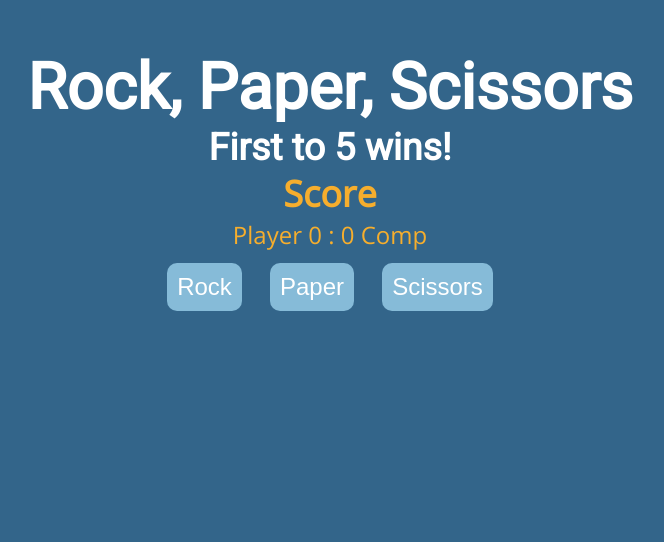
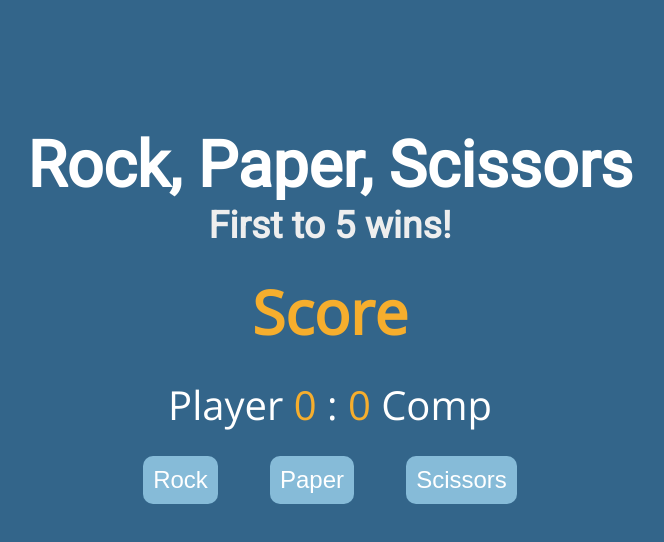
Before and after one commit to Max-Marquez/rock-paper-scissors-v2, a plain HTML site: page index.html in a window 1280 px wide. Shown: the whole page, without its empty margins (310-974 px from the left). Drawn offline with nearby package versions, Linux system fonts and the light colour scheme.

Commit message:
Updated for readability
Updated index.html, style.css, app.js to create better  UX with hover button animation. refactored CSS so scores and results are more pronounced so a user will know for sure when they win

```diff
--- a/app.js
+++ b/app.js
@@ -16,8 +16,8 @@ const win = document.getElementById('winner')
 
 // Update the scores in the DOM, each time the btn is clicked
 function keepScore(playerScore, computerScore) {
-      pPlayer.innerHTML = `Player ${playerScore} `;
-      pComp.innerHTML = `${computerScore} Comp`;
+      pPlayer.innerHTML = `${playerScore} `;
+      pComp.innerHTML = `${computerScore} `;
       return;
     }
 
--- a/index.html
+++ b/index.html
@@ -1,28 +1,33 @@
 <!DOCTYPE html>
-<html>
+<html lang="en">
   <head>
+    <meta charset="UTF-8">
     <title>Rock, Paper, Scissors</title>
     <link href="https://fonts.googleapis.com/css2?family=Open+Sans&family=Roboto&display=swap" rel="stylesheet">
     <link rel="stylesheet" href="style.css" />
   </head>
   <body>
-    <header>
+    <header class="intro">
       <h1>Rock, Paper, Scissors</h1>
-      <h3>First to 5 wins!</h3>
+      <h3>First to <strong>5</strong> wins!</h3>
     </header>
     <main>
       <div class="results">
-        <h2>Score</h2>
-        <p id="playerScore">Player 0</p>
-        <p>:</p>
-        <p id="computerScore">0 Comp</p>
+        <h2 class="score-title">Score</h2>
+        <p class="player-title">Player</p>
+        <p id="playerScore">0</p>
+        <p class="player-title"> : </p>
+        <p id="computerScore">0</p>
+        <p class="player-title">Comp</p>
+      </div>
+      <div class="buttons">
+        <button class="btn" id="rock">Rock</button>
+        <button class="btn" id="paper">Paper</button>
+        <button class="btn" id="scissors">Scissors</button>
       </div>
       <div class="win">
         <h2 id="winner"></h2>
       </div>
-      <button id="rock">Rock</button>
-      <button id="paper">Paper</button>
-      <button id="scissors">Scissors</button>
     </main>
     <script src="app.js"></script>
   </body>
--- a/style.css
+++ b/style.css
@@ -6,49 +6,91 @@
  #13A76D
 */
 
-* {
-    padding: 0;
-    margin: 0;
+*,
+*::before,
+*::after {
+  padding: 0;
+  margin: 0;
+  box-sizing: border-box;
 }
 
-html {
-    font-family: 'Open Sans', sans-serif;
-    background: #33658a;
-    color: #fff;
+/* general */
+
+body {
+  background: #33658a;
+  color: #fff;
+  margin: 0;
+  text-align: center;
+  font-family: "Open Sans", sans-serif;
 }
 
 header {
-    font-family: 'Roboto', sans-serif;
-    font-size: 2em;
+  font-family: "Roboto", sans-serif;
+  font-size: 2em;
 }
 
-body {
-    margin-top: 50px;
-    text-align: center;
+strong {
+  font-weight: bold;
 }
 
-button {
-    margin: 12px;
-    border: 1px;
-    border-color: black;
-    border-radius: 10px;
-    padding: 10px;
-    background-color: #86bbd8;
-    color: #fff;
-    text-shadow: #33658a;
-    font-size: 24px;
+h3 {
+  color: #eee;
 }
+
+.intro {
+  padding-top: 4em;
+}
+
+.buttons .btn:hover {
+  transform: scale(1.1);
+}
+
+/* score and results */
+
+.score-title {
+  padding: 0.4em;
+}
+
+.player-title {
+  color: #fff;
+}
+
+.score {
+  font-size: 2em;
+}
+
 .results {
-    font-size: 1.5em;
-    color: #f6ae2d;
+  font-size: 2.5em;
+  color: #f6ae2d;
 }
+
 .results p {
-    display: inline;
+  display: inline;
+  padding-top: 3em;
 }
+
 .gameWin {
-    color: #13A76D;
+  color: #13a76d;
+  font-size: 5em;
 }
 
 .gameLose {
-    color: #F26419;
+  color: #f26419;
+  font-size: 5em;
 }
+
+/* buttons */
+
+.btn {
+  margin: 1em;
+  border: 1px;
+  border-color: black;
+  border-radius: 10px;
+  padding: 10px;
+  background-color: #86bbd8;
+  color: #fff;
+  text-shadow: #33658a;
+  font-size: 24px;
+  cursor: pointer;
+  transition: transform 200ms ease-in-out;
+}
```
